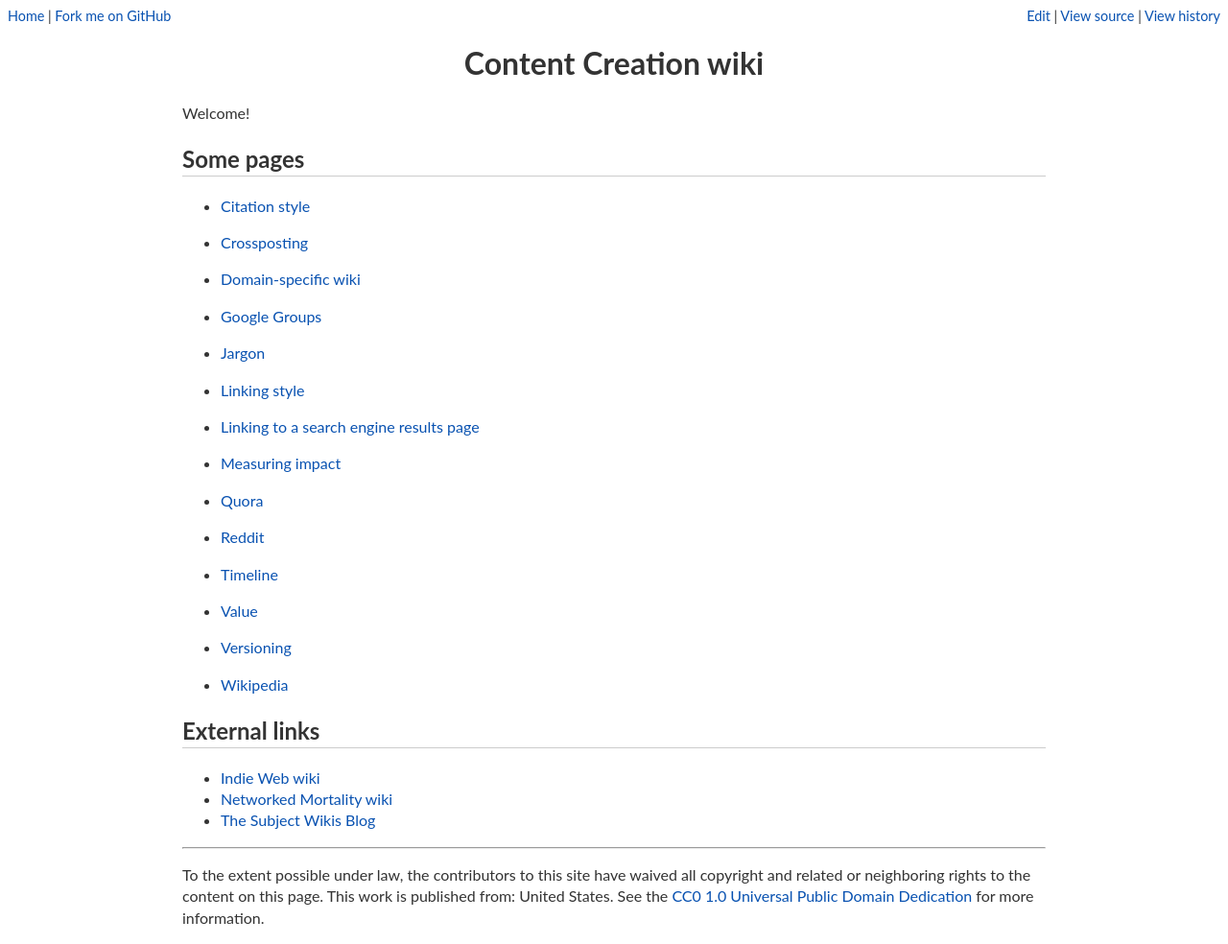
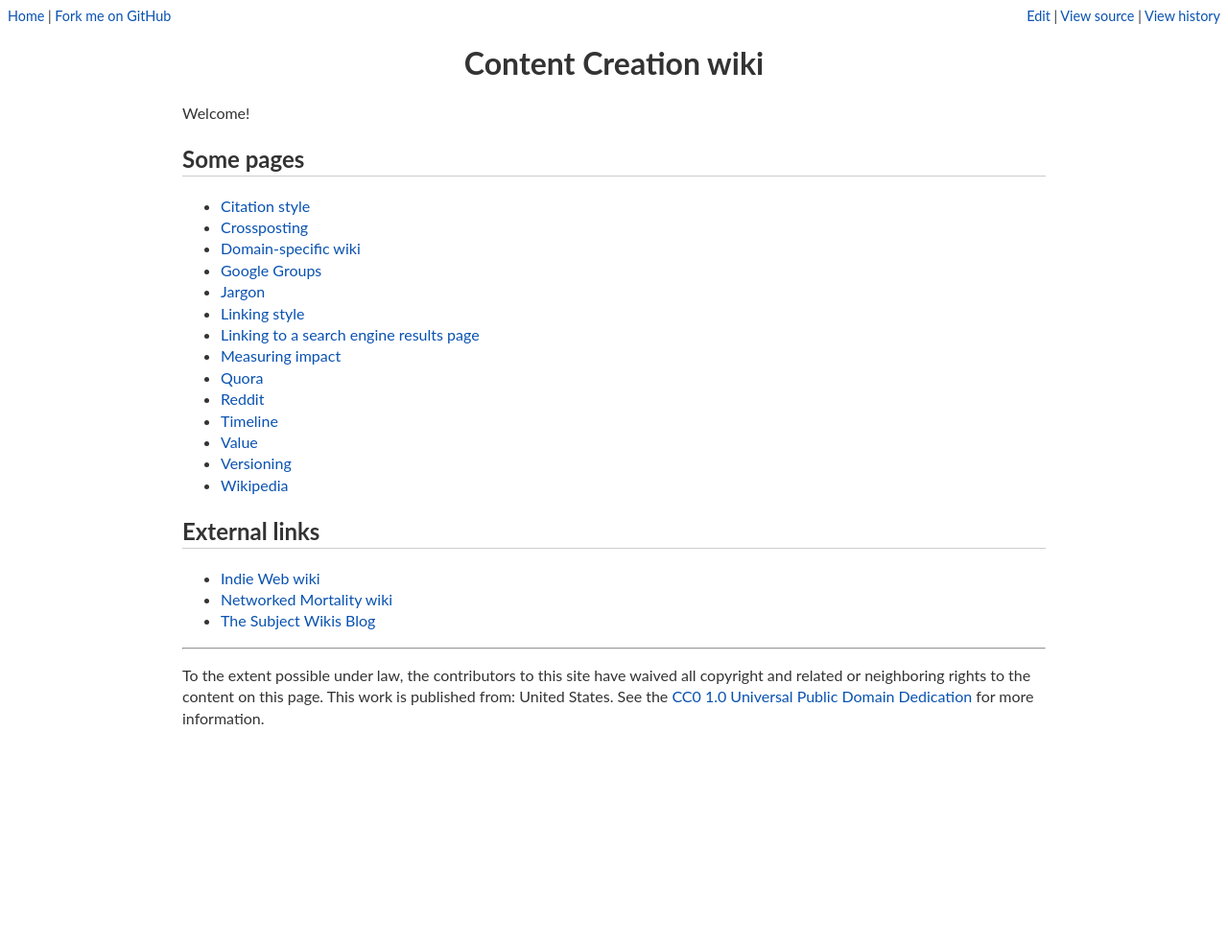
Before and after one commit to riceissa/contentcreation, a Jekyll site: the page built from index.md, in a window 1280 px wide. Shown: the whole page at 96% size. Built offline with Jekyll 4.4.1, drawn with Linux system fonts in a browser that asks for light colours; comment, search, counter and statistics services are not loaded; after the commit the page ends 900 px from its top, so only the background shows below that.

Commit message:
Condense list

```diff
--- a/index.md
+++ b/index.md
@@ -6,11 +6,11 @@ Welcome!
 
 ## Some pages
 
-{% for p in site.pages %}
+{% for p in site.pages -%}
   {% if p.title != blank and p.url != "/" and p.url != "/assets/css/style.css" %}
 - [{{ p.title }}]({{ p.url }})
-  {% endif %}
-{% endfor %}
+  {%- endif %}
+{%- endfor %}
 
 ## External links
 
```
